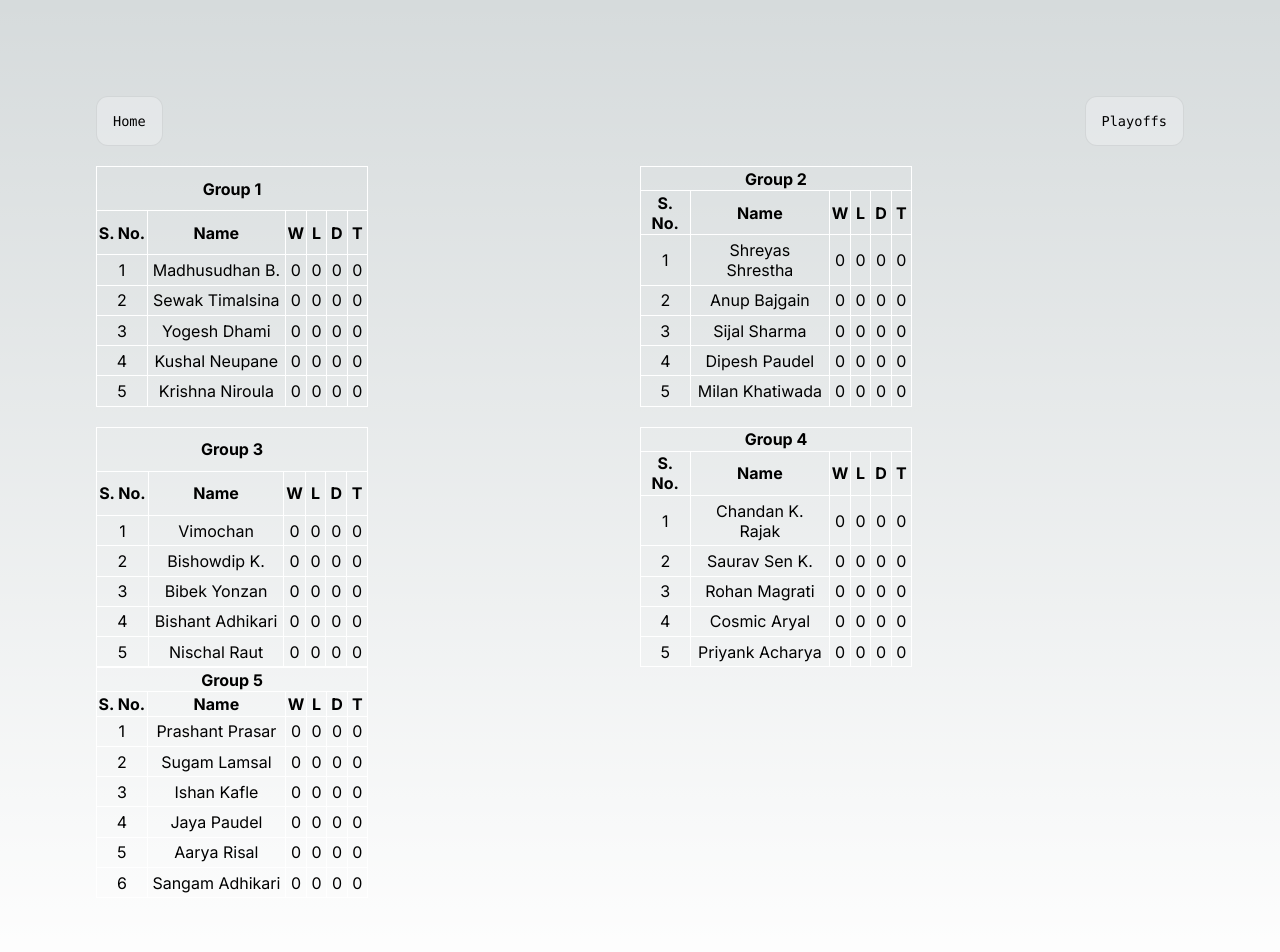
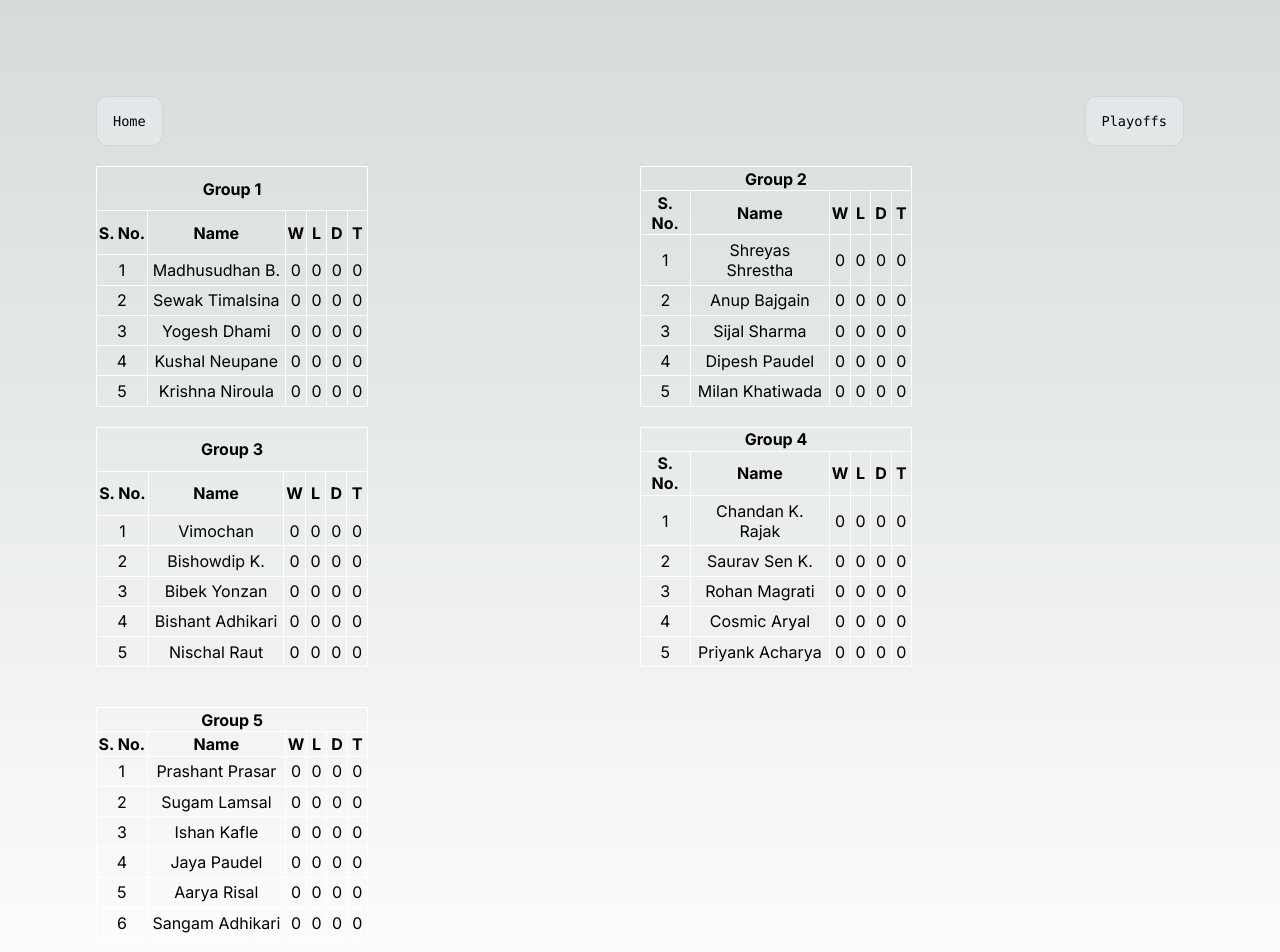
Before and after one commit to nottheonetyonethguy/tourney-website, a Next.js app: page /group-stage in a window 1280 px wide. Shown: the top 952 px of the page. Built offline with nearby package versions, Linux system fonts and the light colour scheme.

Commit message:
fixed formatting

```diff
--- a/src/app/group-stage/page.js
+++ b/src/app/group-stage/page.js
@@ -245,7 +245,10 @@ export default function Home() {
 
           </tbody>
         </table>
+        </div>
         <p>&nbsp;&nbsp;</p>
+        <br />
+        <div className={styles.grid}>
         <table>
           <tbody>
             <tr>
@@ -307,6 +310,7 @@ export default function Home() {
               <td>0</td>
               <td>0</td>
             </tr>
+
           </tbody>
         </table>
       </div>
```
